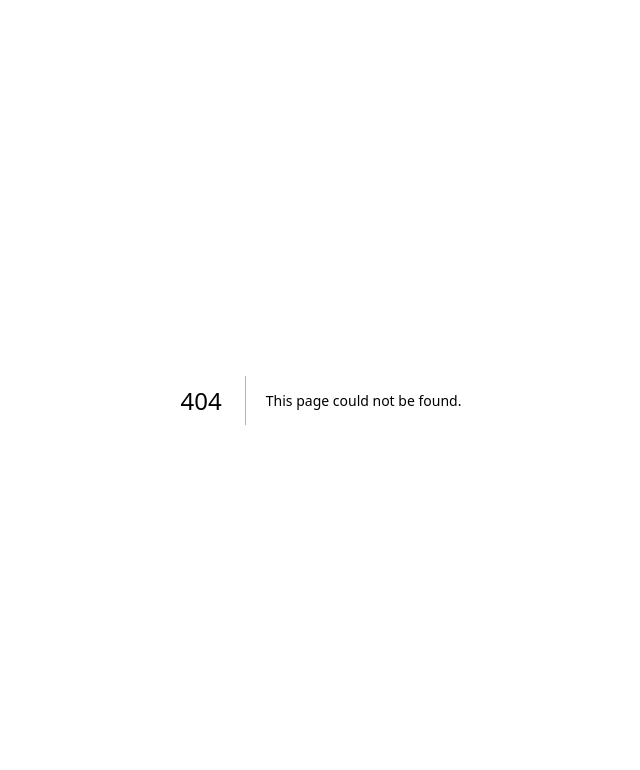
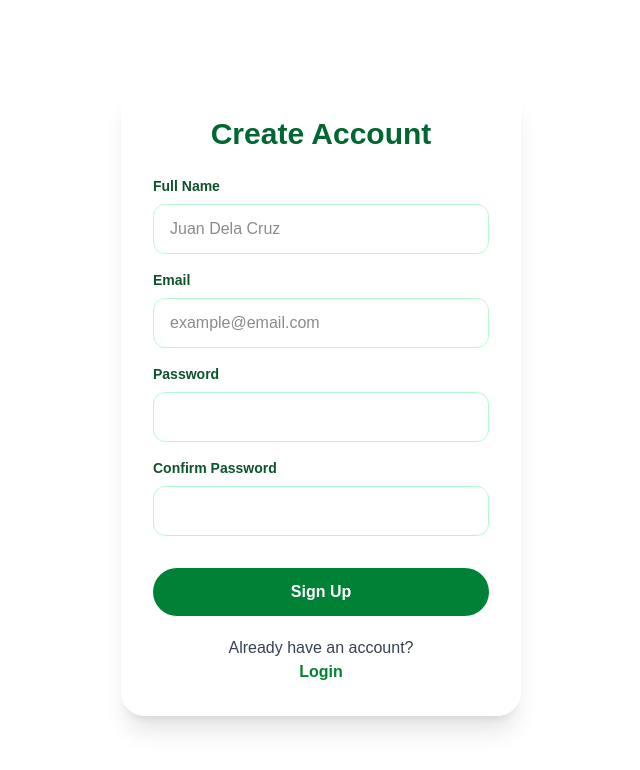
Before and after one commit to ictu-bsp/bsp-digital-platform, a Next.js app: page /signup in a window 1280 px wide. Before the commit this address had no page. Shown: the top 770 px of the page, without its empty margins (319-959 px from the left). Built offline with nearby package versions, Linux system fonts and the light colour scheme.

Commit message:
feat: implement login and signup pages with input fields and routing

```diff
--- /dev/null
+++ b/src/app/dashboard/page.tsx
@@ -0,0 +1,23 @@
+export default function Dashboard() {
+
+    return (
+
+        <main className="min-h-screen flex justify-center items-center">
+
+            <div className="bg-white rounded-3xl p-10 shadow-xl">
+
+                <h1 className="text-4xl font-bold text-green-700">
+                    Welcome to eScout!
+                </h1>
+
+                <p className="mt-3 text-gray-600">
+                    Login simulation successful.
+                </p>
+
+            </div>
+
+        </main>
+
+    );
+
+}
--- /dev/null
+++ b/src/app/login/page.tsx
@@ -0,0 +1,77 @@
+"use client";
+
+import Link from "next/link";
+import { useRouter } from "next/navigation";
+import InputField from "@/components/InputField";
+
+export default function Login() {
+
+    const router = useRouter();
+
+    function handleLogin(e: React.FormEvent){
+
+        e.preventDefault();
+
+        alert("Login Successful!");
+
+        router.push("/dashboard");
+
+    }
+
+    return (
+
+        <main className="min-h-screen flex justify-center items-center">
+
+            <form
+                onSubmit={handleLogin}
+                className="bg-white/90 backdrop-blur-md rounded-3xl shadow-xl p-8 w-[400px]"
+            >
+
+                <h1 className="text-3xl font-bold text-green-800 mb-6 text-center">
+                    Login
+                </h1>
+
+                <InputField
+                    label="Email"
+                    type="email"
+                />
+
+                <InputField
+                    label="Password"
+                    type="password"
+                />
+
+                <button
+                    className="
+                        mt-4
+                        w-full
+                        rounded-full
+                        bg-green-700
+                        py-3
+                        text-white
+                        font-bold
+                        hover:bg-green-800
+                        transition
+                    "
+                >
+                    Login
+                </button>
+
+                <p className="text-center mt-5 text-gray-700">
+                    Don't have an account?
+                </p>
+
+                <Link
+                    href="/register"
+                    className="block text-center text-green-700 font-semibold hover:underline"
+                >
+                    Sign Up
+                </Link>
+
+            </form>
+
+        </main>
+
+    );
+
+}
--- a/src/app/page.tsx
+++ b/src/app/page.tsx
@@ -2,6 +2,7 @@ import { AuthLinks } from "@/components/AuthLinks";
 import { BrandLogo } from "@/components/BrandLogo";
 import { OnboardingCarousel } from "@/components/Carousel/OnboardingCarousel";
 import { Button } from "@/components/ui/Button";
+import Link from "next/link";
 
 export default function LandingPage() {
   return (
@@ -27,7 +28,9 @@ export default function LandingPage() {
 
           <div className="mt-auto w-full md:mt-12">
             <AuthLinks />
-            <Button type="button">Sign up</Button>
+            <Link href="/signup" className="font-bold text-green-900 hover:underline">
+              <Button type="button">Sign up</Button>
+            </Link>
           </div>
         </div>
       </section>
--- /dev/null
+++ b/src/app/signup/page.tsx
@@ -0,0 +1,87 @@
+"use client";
+
+import Link from "next/link";
+import { useRouter } from "next/navigation";
+import InputField from "@/components/InputField";
+
+export default function Signup() {
+
+    const router = useRouter();
+
+    function handleSubmit(e: React.FormEvent){
+
+        e.preventDefault();
+
+        alert("Sign Up Successful!");
+
+        router.push("/login");
+    }
+
+    return (
+
+        <main className="min-h-screen flex justify-center items-center">
+
+            <form
+                onSubmit={handleSubmit}
+                className="bg-white/90 backdrop-blur-md rounded-3xl shadow-xl p-8 w-[400px]"
+            >
+
+                <h1 className="text-3xl font-bold text-green-800 mb-6 text-center">
+                    Create Account
+                </h1>
+
+                <InputField
+                    label="Full Name"
+                    placeholder="Juan Dela Cruz"
+                />
+
+                <InputField
+                    label="Email"
+                    type="email"
+                    placeholder="example@email.com"
+                />
+
+                <InputField
+                    label="Password"
+                    type="password"
+                />
+
+                <InputField
+                    label="Confirm Password"
+                    type="password"
+                />
+
+                <button
+                    className="
+                        mt-4
+                        w-full
+                        rounded-full
+                        bg-green-700
+                        py-3
+                        text-white
+                        font-bold
+                        hover:bg-green-800
+                        transition
+                    "
+                >
+                    Sign Up
+                </button>
+
+                <p className="text-center mt-5 text-gray-700">
+                    Already have an account?
+                </p>
+
+                <Link
+                    href="/login"
+                    className="block text-center text-green-700 font-semibold hover:underline"
+                >
+                    Login
+                </Link>
+
+            </form>
+
+        </main>
+
+    );
+
+}
--- /dev/null
+++ b/src/components/InputField.tsx
@@ -0,0 +1,38 @@
+interface Props {
+  label: string;
+  type?: string;
+  placeholder?: string;
+}
+
+export default function InputField({
+  label,
+  type = "text",
+  placeholder,
+}: Props) {
+  return (
+    <div className="w-full mb-4">
+      <label className="block text-sm font-semibold text-green-900 mb-2">
+        {label}
+      </label>
+
+      <input
+        type={type}
+        placeholder={placeholder}
+        className="
+          w-full
+          rounded-xl
+          border
+          border-green-200
+          px-4
+          py-3
+          outline-none
+          bg-white/90
+          focus:border-green-700
+          focus:ring-2
+          focus:ring-green-300
+          transition
+        "
+      />
+    </div>
+  );
+}
```
Also changed, not shown: package.json (+4 -4 lines), 1 other file (tests, documents, lock files or other folders).
